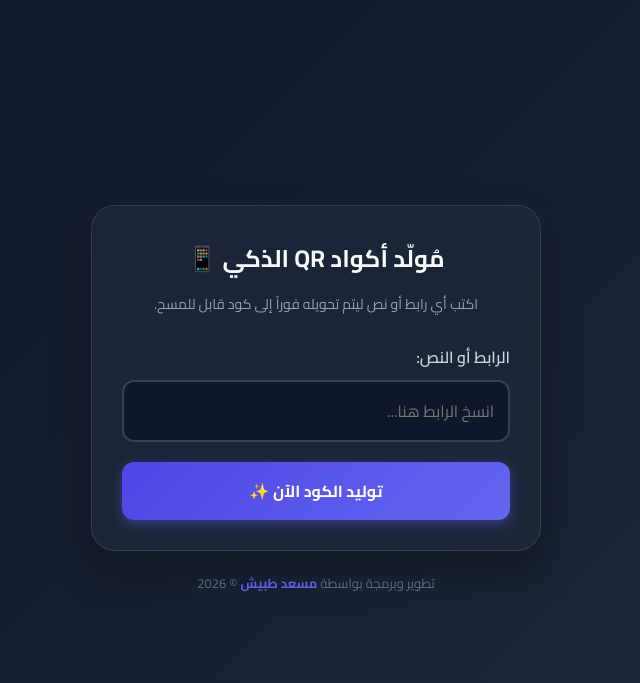
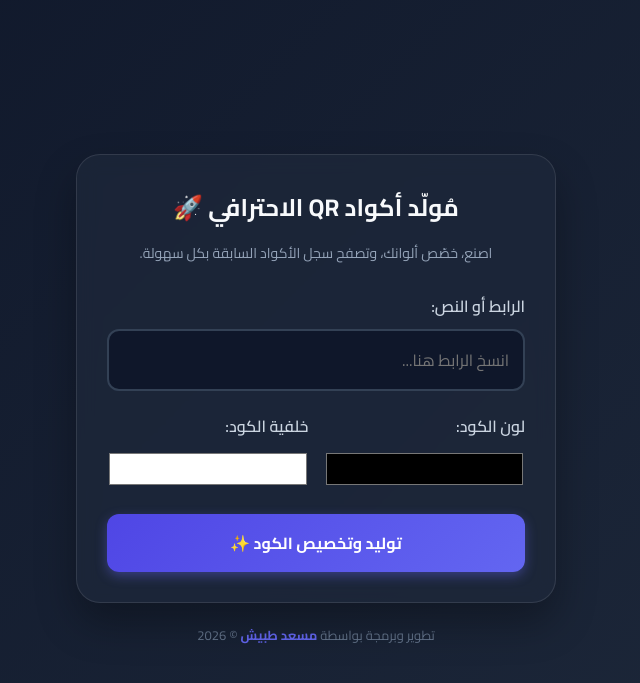
Before and after one commit to mossaaed6tabbiche-netizen/Ana-qr, a Flask app: page / in a window 1280 px wide. Shown: the top 683 px of the page, without its empty margins (324-964 px from the left). Run offline with Flask 3, Linux system fonts and the light colour scheme.

Commit message:
Update index.html

```diff
--- a/templates/index.html
+++ b/templates/index.html
@@ -3,7 +3,7 @@
 <head>
     <meta charset="UTF-8">
     <meta name="viewport" content="width=device-width, initial-scale=1.0">
-    <title>مُولّد أكواد QR الذكي - مسعد طبيش</title>
+    <title>مُولّد أكواد QR الاحترافي - مسعد طبيش</title>
     <link href="https://fonts.googleapis.com/css2?family=Cairo:wght@400;600;700&display=swap" rel="stylesheet">
     <script src="https://cdnjs.cloudflare.com/ajax/libs/qrcodejs/1.0.0/qrcode.min.js"></script>
     <style>
@@ -30,7 +30,7 @@
             border-radius: 24px;
             box-shadow: 0 20px 40px rgba(0, 0, 0, 0.3);
             width: 100%;
-            max-width: 450px;
+            max-width: 480px;
             text-align: center;
             border: 1px solid rgba(255, 255, 255, 0.1);
         }
@@ -69,6 +69,24 @@
             border-color: #6366f1;
             box-shadow: 0 0 12px rgba(99, 102, 241, 0.3);
         }
+        .color-picker-group {
+            display: flex;
+            gap: 15px;
+            margin-bottom: 20px;
+            justify-content: space-between;
+        }
+        .color-item {
+            flex: 1;
+            text-align: right;
+        }
+        .color-item input[type="color"] {
+            width: 100%;
+            height: 40px;
+            border: none;
+            border-radius: 8px;
+            cursor: pointer;
+            background: none;
+        }
         .btn {
             width: 100%;
             padding: 14px;
@@ -78,23 +96,37 @@
             font-weight: 700;
             cursor: pointer;
             transition: all 0.3s ease;
+            display: flex;
+            justify-content: center;
+            align-items: center;
+            gap: 8px;
         }
         .btn-primary {
             background: linear-gradient(135deg, #4f46e5 0%, #6366f1 100%);
             color: white;
             box-shadow: 0 4px 12px rgba(99, 102, 241, 0.4);
         }
+        .actions-grid {
+            display: grid;
+            grid-template-columns: 1fr 1fr;
+            gap: 10px;
+            margin-top: 15px;
+        }
         .btn-success {
             background: linear-gradient(135deg, #059669 0%, #10b981 100%);
             color: white;
             box-shadow: 0 4px 12px rgba(16, 185, 129, 0.4);
-            margin-top: 15px;
+        }
+        .btn-share {
+            background: linear-gradient(135deg, #d97706 0%, #f59e0b 100%);
+            color: white;
+            box-shadow: 0 4px 12px rgba(245, 158, 11, 0.4);
         }
         .result-section {
             margin-top: 25px;
             padding-top: 25px;
             border-top: 1px dashed #334155;
-            display: none; /* مخفي في البداية ويظهر فوراً عند التوليد */
+            display: none;
         }
         .qr-card {
             background: white;
@@ -129,15 +199,28 @@
 <body>
 
     <div class="container">
-        <h1>مُولّد أكواد QR الذكي 📱</h1>
-        <p class="subtitle">اكتب أي رابط أو نص ليتم تحويله فوراً إلى كود قابل للمسح.</p>
+        <h1>مُولّد أكواد QR الاحترافي 🚀</h1>
+        <p class="subtitle">اصنع، خصّص ألوانك، وتصفح سجل الأكواد السابقة بكل سهولة.</p>
 
         <form id="qrForm" onsubmit="generateQR(event)">
             <div class="form-group">
                 <label for="data">الرابط أو النص:</label>
                 <input type="text" id="data" placeholder="انسخ الرابط هنا..." required>
             </div>
-            <button type="submit" class="btn btn-primary">توليد الكود الآن ✨</button>
+
+            <!-- ميزة تخصيص الألوان -->
+            <div class="color-picker-group">
+                <div class="color-item">
+                    <label>لون الكود:</label>
+                    <input type="color" id="fgColor" value="#000000">
+                </div>
+                <div class="color-item">
+                    <label>خلفية الكود:</label>
+                    <input type="color" id="bgColor" value="#ffffff">
+                </div>
+            </div>
+
+            <button type="submit" class="btn btn-primary">توليد وتخصيص الكود ✨</button>
         </form>
 
         <div class="result-section" id="resultArea">
@@ -145,8 +228,18 @@
             <div class="qr-card">
                 <div id="qrcode"></div>
             </div>
-            <button onclick="downloadQR()" class="btn btn-success">تحميل كود الـ QR مباشرة 📥</button>
-            <p class="success-msg">تم التوليد بنجاح!</p>
+
+            <!-- أزرار التحميل والمشاركة السريعة -->
+            <div class="actions-grid">
+                <button onclick="downloadQR()" class="btn btn-success">تحميل 📥</button>
+                <button onclick="shareQR()" class="btn btn-share">مشاركة 🔗</button>
+            </div>
+        </div>
+
+        <!-- ميزة السجل الحافظ للتاريخ -->
+        <div class="history-section" id="historySection" style="display: none;">
+            <div class="history-title">الأكواد الأخيرة الصادرة:</div>
+            <ul class="history-list" id="historyList"></ul>
         </div>
     </div>
 
@@ -157,39 +250,41 @@
     <script>
         let qrcodeInstance = null;
 
-        function generateQR(event) {
-            event.preventDefault();
-            const dataInput = document.getElementById('data').value;
+        // تشغيل السجل عند تحميل الصفحة
+        document.addEventListener("DOMContentLoaded", displayHistory);
+
+        function generateQR(event, textValue = null) {
+            if(event) event.preventDefault();
+
+            const dataInput = textValue || document.getElementById('data').value;
+            if (!textValue) document.getElementById('data').value = dataInput;
+
+            const fgColor = document.getElementById('fgColor').value;
+            const bgColor = document.getElementById('bgColor').value;
             const qrContainer = document.getElementById('qrcode');
 
-            // تنظيف الكود القديم إن وجد
             qrContainer.innerHTML = '';
 
-            // توليد الـ QR كود الجديد فوراً
             qrcodeInstance = new QRCode(qrContainer, {
                 text: dataInput,
                 width: 200,
                 height: 200,
-                colorDark : "#000000",
-                colorLight : "#ffffff",
+                colorDark : fgColor,
+                colorLight : bgColor,
                 correctLevel : QRCode.CorrectLevel.H
             });
 
-            // إظهار منطقة النتيجة
             document.getElementById('resultArea').style.display = 'block';
+
+            if (!textValue) {
+                saveToHistory(dataInput);
+            }
         }
 
         function downloadQR() {
-            // جلب الصورة المولدة من داخل مكتبة QRCode
             const qrImg = document.querySelector('#qrcode img');
             const qrCanvas = document.querySelector('#qrcode canvas');
-
-            let downloadUrl = '';
-            if (qrImg && qrImg.src) {
-                downloadUrl = qrImg.src;
-            } else if (qrCanvas) {
-                downloadUrl = qrCanvas.toDataURL("image/png");
-            }
+            let downloadUrl = qrImg?.src || qrCanvas?.toDataURL("image/png");
 
             if (downloadUrl) {
                 const link = document.createElement('a');
@@ -200,6 +295,65 @@
                 document.body.removeChild(link);
             }
         }
+
+        // ميزة المشاركة الذكية عبر الـ Web API
+        async function shareQR() {
+            const qrCanvas = document.querySelector('#qrcode canvas');
+            if (!qrCanvas) return;
+
+            qrCanvas.toBlob(async (blob) => {
+                const file = new File([blob], 'qrcode.png', { type: blob.type });
+                if (navigator.canShare && navigator.canShare({ files: [file] })) {
+                    try {
+                        await navigator.share({
+                            files: [file],
+                            title: 'كود QR الخاص بي',
+                            text: 'تم التوليد عبر تطبيق مسعد طبيش'
+                        });
+                    } catch (err) {
+                        alert("المشاركة مدعومة فقط داخل التطبيق الفعلي!");
+                    }
+                } else {
+                    alert("نظام التشغيل لا يدعم مشاركة الملفات مباشرة.");
+                }
+            });
+        }
+
+        // حفظ الأكواد في الذاكرة الـ LocalStorage
+        function saveToHistory(text) {
+            let history = JSON.parse(localStorage.getItem('qr_history')) || [];
+            if (!history.includes(text)) {
+                history.unshift(text); // إضافة في البداية
+                if (history.length > 5) history.pop(); // الاحتفاظ بآخر 5 فقط
+                localStorage.setItem('qr_history', JSON.stringify(history));
+                displayHistory();
+            }
+        }
+
+        // عرض السجل للمستخدم
+        function displayHistory() {
+            let history = JSON.parse(localStorage.getItem('qr_history')) || [];
+            const list = document.getElementById('historyList');
+            const section = document.getElementById('historySection');
+
+            if (history.length === 0) {
+                section.style.display = 'none';
+                return;
+            }
+
+            section.style.display = 'block';
+            list.innerHTML = '';
+
+            history.forEach(item => {
+                const li = document.createElement('li');
+                li.className = 'history-item';
+                li.innerHTML = `
+                    <button class="btn-recreate" onclick="generateQR(null, '${item}')">توليد</button>
+                    <div class="history-text">${item}</div>
+                `;
+                list.appendChild(li);
+            });
+        }
     </script>
 </body>
 </html>
```
Also changed, not shown: other parts of templates/index.html (+42 -4 lines).
